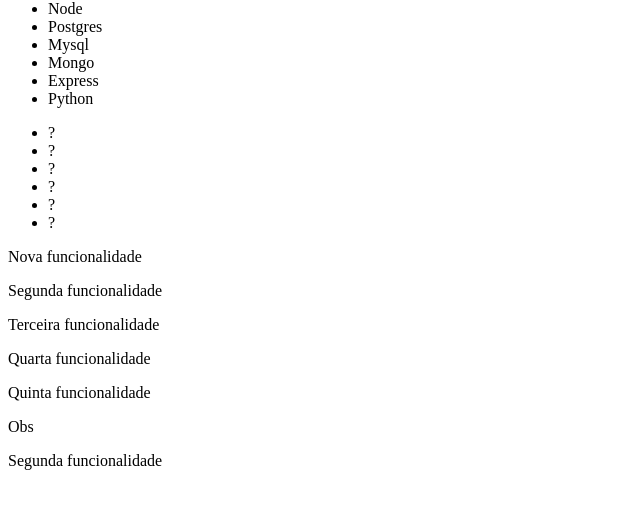
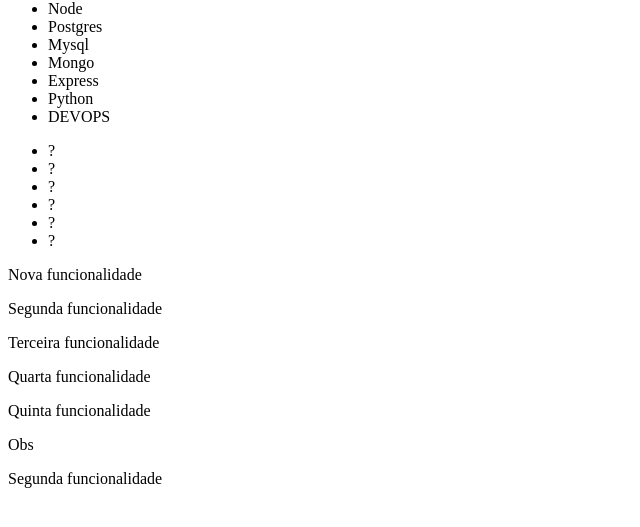
Before and after one commit to LuanBMartins/git-estudos, a website: page index.html in a window 1280 px wide. Shown: the part 127-654 px from the top of the page, without its empty margins (0-640 px from the left). Drawn offline with Linux system fonts and the light colour scheme.

Commit message:
add devops

```diff
--- a/index.html
+++ b/index.html
@@ -20,6 +20,7 @@
             <li>Mongo</li>
             <li>Express</li>
             <li>Python</li>
+            <li>DEVOPS</li>
         </ul>
     </section>
 
```
